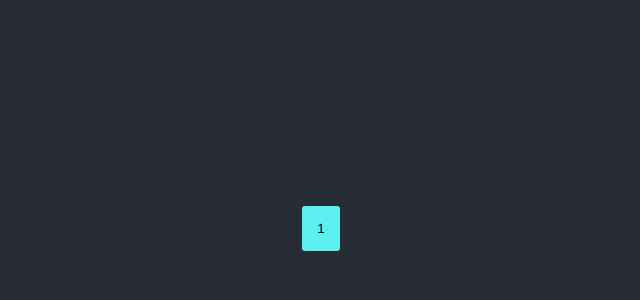
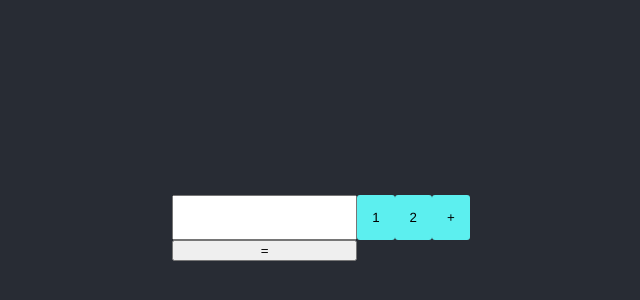
Before and after one commit to RefinedCandle49/Integracion, a React (Create React App) app: page / in a window 1280 px wide. Shown: the part 172-472 px from the top of the page, without its empty margins (319-959 px from the left). Built offline with nearby package versions, Linux system fonts and the light colour scheme.

Commit message:
Ahí funciona

```diff
--- a/src/App.js
+++ b/src/App.js
@@ -2,14 +2,16 @@ import logo from './logo.svg';
 import './Calculator.css';
 import Buttons from './Buttons';
 import './App.css'
-
+import { useState } from "react";
 function App() {
+  const[value, setValue] = useState('')
   return (
     <>
     <div className="App">
       <header className="App-header">
         <div className='grid'>
-        <Buttons name="1"></Buttons>
+
+        <Buttons></Buttons>
         </div>
       </header>
     </div>
--- a/src/Buttons.js
+++ b/src/Buttons.js
@@ -1,10 +1,15 @@
-
+import { useState } from "react";
 import './Calculator.css';
 
 function Buttons(props){
+    const[value, setValue] = useState('')
     return(
         <>
-        <input type='button' className='button' value={props.name} />
+        <input type='text' value={value}/>
+        <input type='button' className='button' value="1" onClick={e => setValue(value + e.target.value)}/>
+        <input type='button' className='button' value="2" onClick={e => setValue(value + e.target.value)}/>
+        <input type='button' className='button' value="+" onClick={e => setValue(value + e.target.value)}/>
+        <input type='button' value="=" onClick={e => setValue(eval(value))}/>
         </>
 
     );
```
